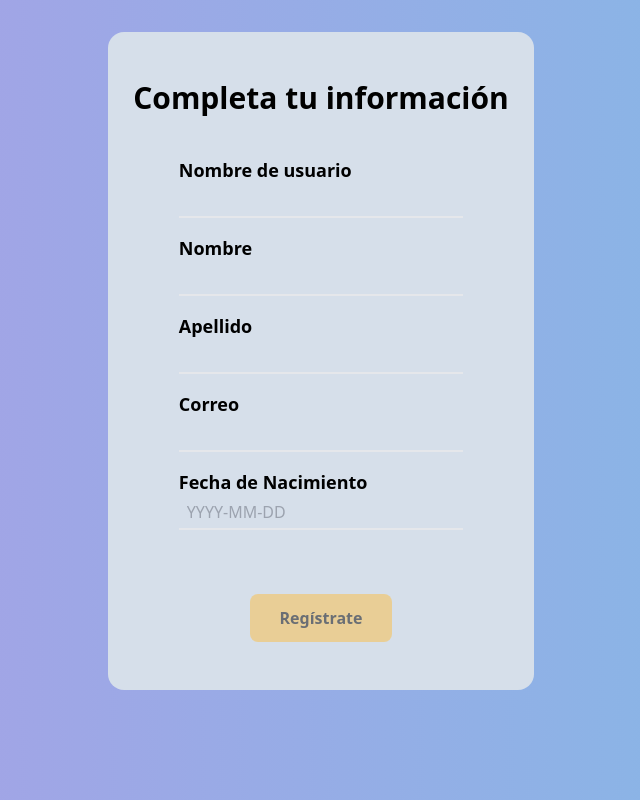
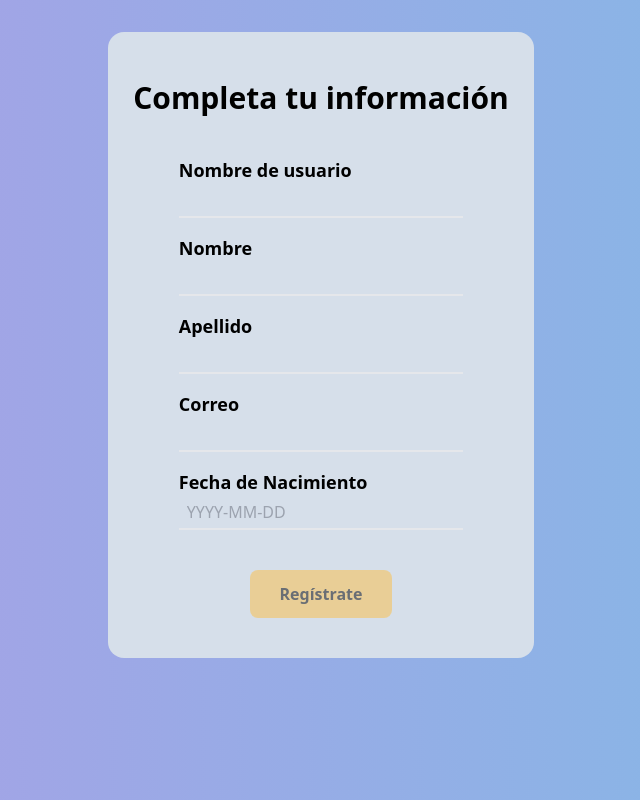
Before and after one commit to aaeilrv/CI-5644, a Next.js app in the folder frontend/: page /register in a window 1280 px wide. Shown: the whole page, without its empty margins (319-959 px from the left). Built offline with nearby package versions, Linux system fonts and the light colour scheme; no server answers.

Commit message:
fixed margin

```diff
--- a/frontend/src/app/components/Register.tsx
+++ b/frontend/src/app/components/Register.tsx
@@ -205,7 +205,7 @@ export const Register = () => {
                   </span>
                 )}
             </div>
-            <div className="flex mt-16 justify-center mb-12">
+            <div className="flex mt-10 justify-center mb-10">
               <button
                 className="bg-[#FCBF45] disabled:opacity-50 text-center rounded-lg py-3 w-1/2 font-bold"
                 disabled={!isDirty || !isValid}
```
